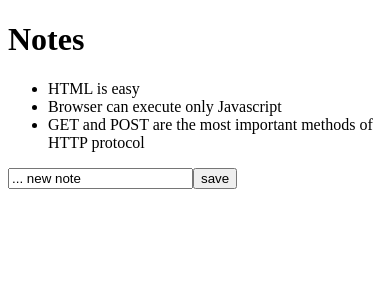
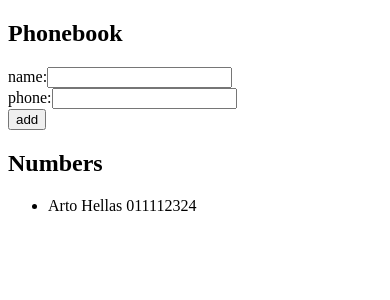
Before and after one commit to usmdt/Fullstack-open, a React (Create React App) app: page / in a window 390 px wide. Shown: the top 300 px of the page. Built offline with nearby package versions, Linux system fonts and the light colour scheme.

Commit message:
phone number and name add function

```diff
--- a/src/App.js
+++ b/src/App.js
@@ -1,44 +1,70 @@
-import React, {useState} from 'react'
-import Note from './Components/Note'
+import React, { useState } from 'react'
+import Person from './Components/Person'
 
-const App = (props) => {
-    const [notes, setNotes] = useState(props.notes)
-    const [newNote, setNewNote] = useState(
-      '... new note'
-    )
+const App = () => {
+  const [ persons, setPersons ] = useState([
+    { name: 'Arto Hellas',
+      id: 1,
+      phone: '011112324' }
+  ])
+  const [ newName, setNewName ] = useState('')
+  const [ newPhone, setNewPhone ] = useState('')
 
-    const handleNoteChange = (event) => {
-      console.log(event.target.value)
-      setNewNote(event.target.value)
+  const handleNewPerson = (event) => {
+      setNewName(event.target.value)
   }
-    const addNote = (event) => {
+
+  const handleNewPhone = (event) => {
+      setNewPhone(event.target.value)
+  }
+
+  const addNewPerson = (event) => {
       event.preventDefault()
-        const noteObject = {
-          id: notes.length +1,
-          content: newNote,
-          date: new Date().toISOString(),
-          important: Math.random() < 0.5
+      const tempPerson = {
+          name: newName,
+          id: persons.length+1,
+          phone: newPhone
       }
-        setNotes(notes.concat(noteObject))
-        setNewNote('')
+      if(persons.some(person => person.name === newName)){
+        window.alert(`${newName} already exists`)
+      }
+      else if(newName=== '' || newPhone=== '' ){
+        window.alert('name and phone number must be filled')
+        setNewName('')
+        setNewPhone('')
+      }
+      else{
+      setPersons(persons.concat(tempPerson))
+      setNewName('')
+      setNewPhone('')
+      }
   }
 
   return (
     <div>
-        <h1>Notes</h1>
+      <h2>Phonebook</h2>
+      <form onSubmit={addNewPerson}>
+        <div>
+          name:
+          <input value={newName}
+          onChange={handleNewPerson}/>
+        </div>
+        <div>
+          phone:
+          <input value={newPhone}
+          onChange={handleNewPhone}/>
+        </div>
+
+        <div>
+          <button type="submit">add</button>
+        </div>
+      </form>
+      <h2>Numbers</h2>
       <ul>
-              {notes.map(note =>
-              <Note key={note.id} content={note.content}/>
-              )}
+      {persons.map(person => <Person name={person.name} phone={person.phone}></Person>)}
         </ul>
-        <form onSubmit={addNote}>
-                <input value={newNote}
-                  onChange={handleNoteChange}>
-                </input>
-                <button type="submit"> save </button>
-        </form>
     </div>
   )
 }
 
-export default App;
+export default App
--- a/src/Components/Note.js
+++ /dev/null
@@ -1,9 +0,0 @@
-import React from 'react'
-
-const Note = (props) => {
-    return (
-      <li>{props.content}</li>
-    )
-  }
-
-export default Note;
--- /dev/null
+++ b/src/Components/Person.js
@@ -0,0 +1,9 @@
+import React from 'react'
+
+const Person = (props) => {
+    return (
+      <li>{props.name} {props.phone}</li>
+    )
+  }
+
+export default Person;
--- a/src/index.js
+++ b/src/index.js
@@ -2,28 +2,7 @@ import React from 'react'
 import ReactDOM from 'react-dom'
 import App from '../src/App'
 
-const notes = [
-  {
-    id: 1,
-    content: 'HTML is easy',
-    date: '2019-05-30T17:30:31.098Z',
-    important: true
-  },
-  {
-    id: 2,
-    content: 'Browser can execute only Javascript',
-    date: '2019-05-30T18:39:34.091Z',
-    important: false
-  },
-  {
-    id: 3,
-    content: 'GET and POST are the most important methods of HTTP protocol',
-    date: '2019-05-30T19:20:14.298Z',
-    important: true
-  }
-]
-
 ReactDOM.render(
-  <App notes={notes}/>,
+  <App/>,
   document.getElementById('root')
 )
```
Lines whose indentation alone changed are shown as unchanged.
